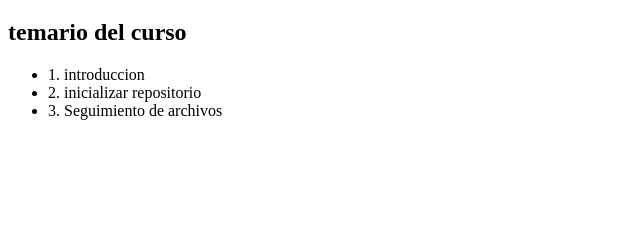
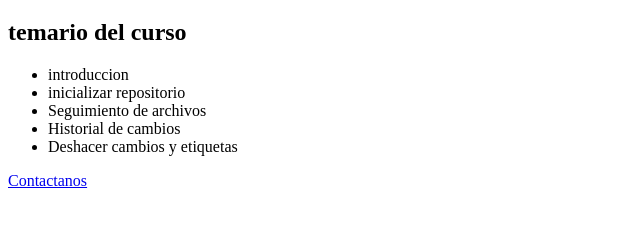
Before and after one commit to LMonica144/Proyecto, a plain HTML site: page index.html in a window 1280 px wide. Shown: the part 61-288 px from the top of the page, without its empty margins (0-640 px from the left). Drawn offline with Linux system fonts and the light colour scheme.

Commit message:
Se actualizo temario Se agrego pagina de contacto

```diff
--- a/index.html
+++ b/index.html
@@ -11,10 +11,13 @@
     <h2>temario del curso</h2>
 
     <ul>
-        <li>1. introduccion</li>
-        <li>2. inicializar repositorio</li>
-        <li>3. Seguimiento de archivos</li>
+        <li>introduccion</li>
+        <li>inicializar repositorio</li>
+        <li>Seguimiento de archivos</li>
+        <li>Historial de cambios</li>
+        <li>Deshacer cambios y etiquetas</li>
     </ul>
+<a href="contacto.html">Contactanos</a>
 
 </body>
 </html>
```
Also changed, not shown: contacto.html (added, +12 -0 lines).
